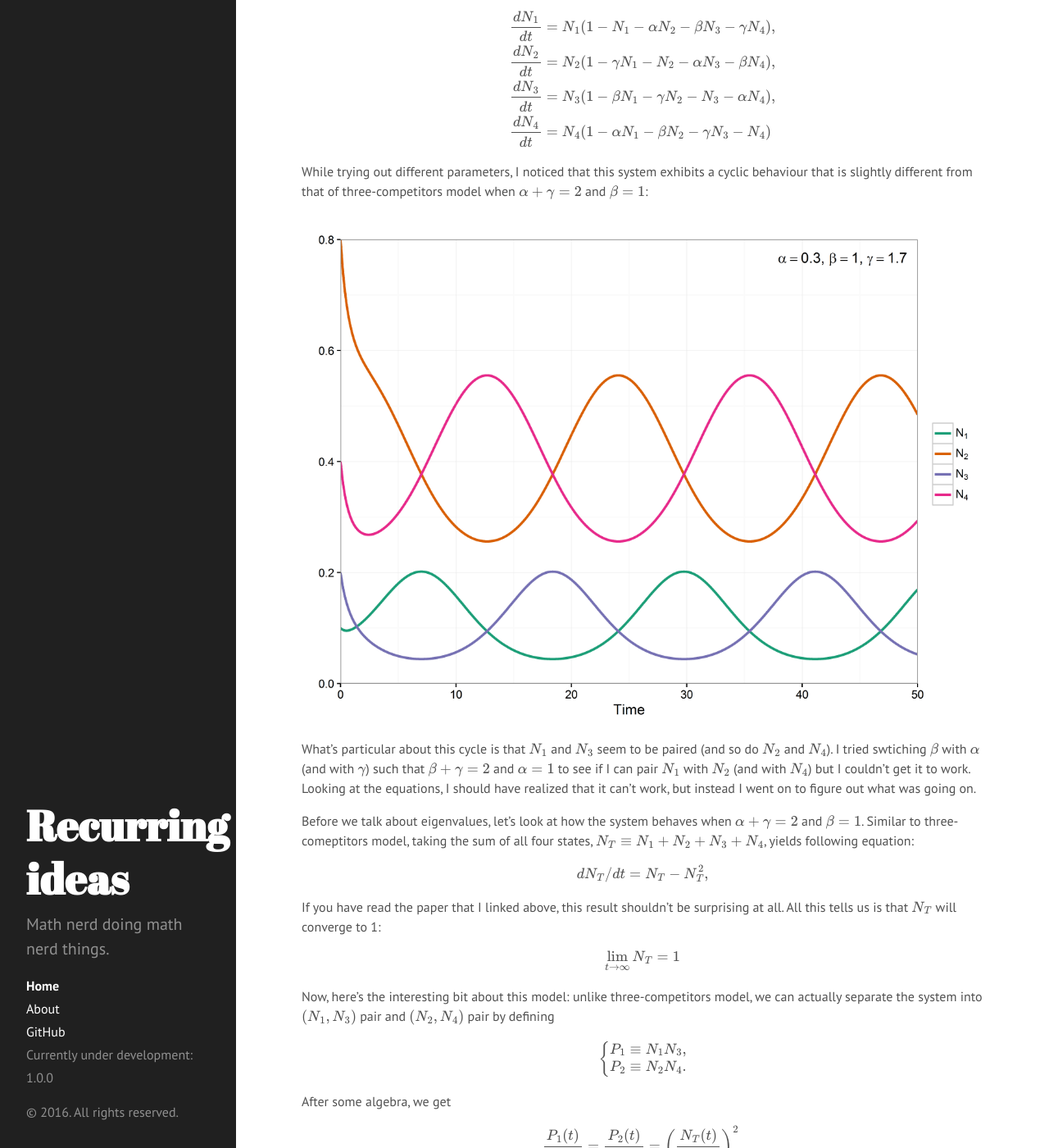
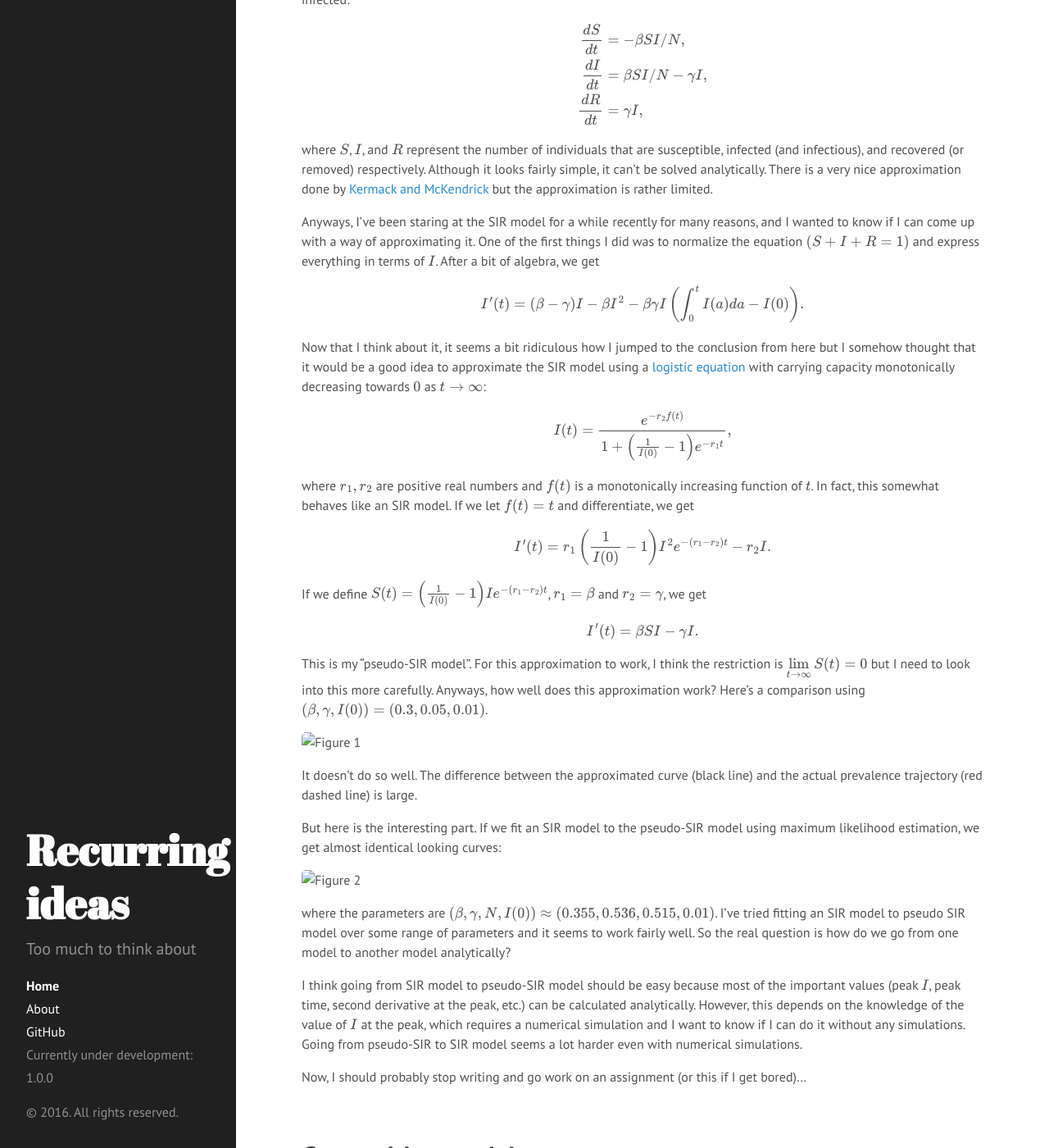
Before and after one commit to parksw3/parksw3.github.io, a Jekyll site: the page built from index.html, in a window 1280 px wide and 1400 px high, scrolled down 245 px. Shown: the whole window at 82% size. Built offline with Jekyll 4.4.1, drawn with Linux system fonts in a browser that asks for light colours; formulas are drawn with MathJax 3; the list of posts is cut into pages by our own code; some of the changed text lies outside the part shown.

Commit message:
new post?

```diff
--- a/_config.yml
+++ b/_config.yml
@@ -13,7 +13,7 @@ permalink:        pretty
 # Setup
 title:            Recurring ideas
 tagline:          'A blog about mathematics'
-description:      'Math nerd doing math nerd things.'
+description:      'Too much to think about'
 url:              http://parksw3.github.io
 baseurl:          /
 
--- /dev/null
+++ b/_posts/2016-11-04-sir.md
@@ -0,0 +1,58 @@
+---
+layout: post
+title: "Pseudo-SIR model"
+---
+
+I think I just came up with an interesting way of approximating an SIR model (it's likely that someone else has already done this but I didn't look into it deeply enough).
+
+For those who are not familiar, an [SIR model](http://www.maa.org/press/periodicals/loci/joma/the-sir-model-for-spread-of-disease-the-differential-equation-model) is simply a set of differential equations that describes how people get infected:
+
+$$
+\begin{aligned}
+\frac{dS}{dt} &= -\beta S I/N,\\
+\frac{dI}{dt} &= \beta S I/N - \gamma I,\\
+\frac{dR}{dt} &= \gamma I,\\
+\end{aligned}
+$$
+
+where $S$, $I$, and $R$ represent the number of individuals that are susceptible, infected (and infectious), and recovered (or removed) respectively. Although it looks fairly simple, it can't be solved analytically. There is a very nice approximation done by [Kermack and McKendrick](http://rspa.royalsocietypublishing.org/content/royprsa/115/772/700.full.pdf) but the approximation is rather limited.
+
+Anyways, I've been staring at the SIR model for a while recently for many reasons, and I wanted to know if I can come up with a way of approximating it. One of the first things I did was to normalize the equation $(S + I + R = 1)$ and express everything in terms of $I$. After a bit of algebra, we get
+
+$$
+I'(t) = (\beta - \gamma) I - \beta I^2 - \beta \gamma I \left(\int_0^t I(a) da - I(0) \right).
+$$
+
+Now that I think about it, it seems a bit ridiculous how I jumped to the conclusion from here but I somehow thought that it would be a good idea to approximate the SIR model using a [logistic equation](http://mathworld.wolfram.com/LogisticEquation.html) with carrying capacity monotonically decreasing towards $0$ as $t \to \infty$:
+
+$$
+I(t) = \frac{e^{-r_2 f(t)}}{1 + \left(\frac{1}{I(0)} - 1 \right) e^{- r_1 t}},
+$$
+
+where $r_1, r_2$ are positive real numbers and $f(t)$ is a monotonically increasing function of $t$. In fact, this somewhat behaves like an SIR model. If we let $f(t) = t$ and differentiate, we get
+
+$$
+I'(t) = r_1 \left(\frac{1}{I(0)} -1\right) I^2 e^{-(r_1 - r_2) t} - r_2 I.
+$$
+
+If we define $S(t) = \left(\frac{1}{I(0)} -1\right) I e^{-(r_1 - r_2) t}$, $r_1 = \beta$ and $r_2 = \gamma$, we get
+
+$$
+I'(t) = \beta S I - \gamma I.
+$$
+
+This is my "pseudo-SIR model". For this approximation to work, I think the restriction is $\lim\limits_{t \to \infty} S(t) = 0$ but I need to look into this more carefully. Anyways, how well does this approximation work? Here's a comparison using $(\beta, \gamma, I(0)) = (0.3, 0.05, 0.01)$.
+
+![Figure 1]({{ site.url }}/assets/2016-11-04/simplefit.png)
+
+It doesn't do so well. The difference between the approximated curve (black line) and the actual prevalence trajectory (red dashed line) is large.
+
+But here is the interesting part. If we fit an SIR model to the pseudo-SIR model using maximum likelihood estimation, we get almost identical looking curves:
+
+![Figure 2]({{ site.url }}/assets/2016-11-04/goodfit.png)
+
+where the parameters are $(\beta, \gamma, N, I(0)) \approx (0.355, 0.536, 0.515, 0.01)$. I've tried fitting an SIR model to pseudo SIR model over some range of parameters and it seems to work fairly well. So the real question is how do we go from one model to another model analytically?
+
+I think going from SIR model to pseudo-SIR model should be easy because most of the important values (peak $I$, peak time, second derivative at the peak, etc.) can be calculated analytically. However, this depends on the knowledge of the value of $I$ at the peak, which requires a numerical simulation and I want to know if I can do it without any simulations. Going from pseudo-SIR to SIR model seems a lot harder even with numerical simulations.
+
+Now, I should probably stop writing and go work on an assignment (or this if I get bored)...
```
Also changed, not shown: assets/2016-11-04-sir/goodfit.png (added), assets/2016-11-04-sir/simplefit.png (added).
